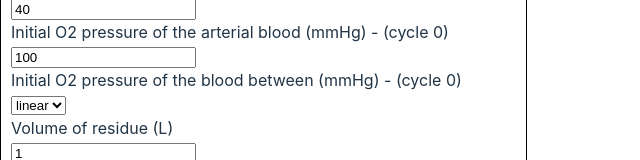
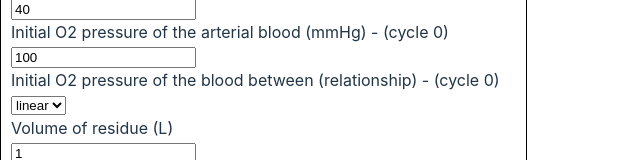
Before and after one commit to YooChanJo/OSAS-digital-twinning, a React (Vite) app in the folder frontend/: page /analysis/blood-o2-pressure-analysis in a window 1280 px wide. Shown: the part 276-436 px from the top of the page, without its empty margins (0-640 px from the left). Built offline with nearby package versions, Linux system fonts and the light colour scheme.

Commit message:
Changed some things in analysis page

```diff
--- a/frontend/src/routes/bloodO2PressureAnalysis.jsx
+++ b/frontend/src/routes/bloodO2PressureAnalysis.jsx
@@ -10,6 +10,10 @@ export default function BloodO2PressureAnalysis() {
     }
     const onFormSubmit = (e) => {
         e.preventDefault();
+        const Pv = e.target[0].value;
+        const Part = e.target[1].value;
+        const betRel = e.target[2].value;
+
 
 
         console.log("form successfully submited");
@@ -23,8 +27,8 @@ export default function BloodO2PressureAnalysis() {
             <input id="Pv" type="number" defaultValue={40}></input><br />
             <label htmlFor="Part">Initial O2 pressure of the arterial blood (mmHg) - (cycle 0)</label><br />
             <input id="Part" type="number" defaultValue={100}></input><br />
-            <label htmlFor="Pbet">Initial O2 pressure of the blood between (mmHg) - (cycle 0)</label><br />
-            <select id="Pbet">
+            <label htmlFor="between-relationship">Initial O2 pressure of the blood between (relationship) - (cycle 0)</label><br />
+            <select id="between-relationship">
                 <option value="linear">linear</option>
             </select><br />
             <label htmlFor="Vr">Volume of residue (L)</label><br />
```
